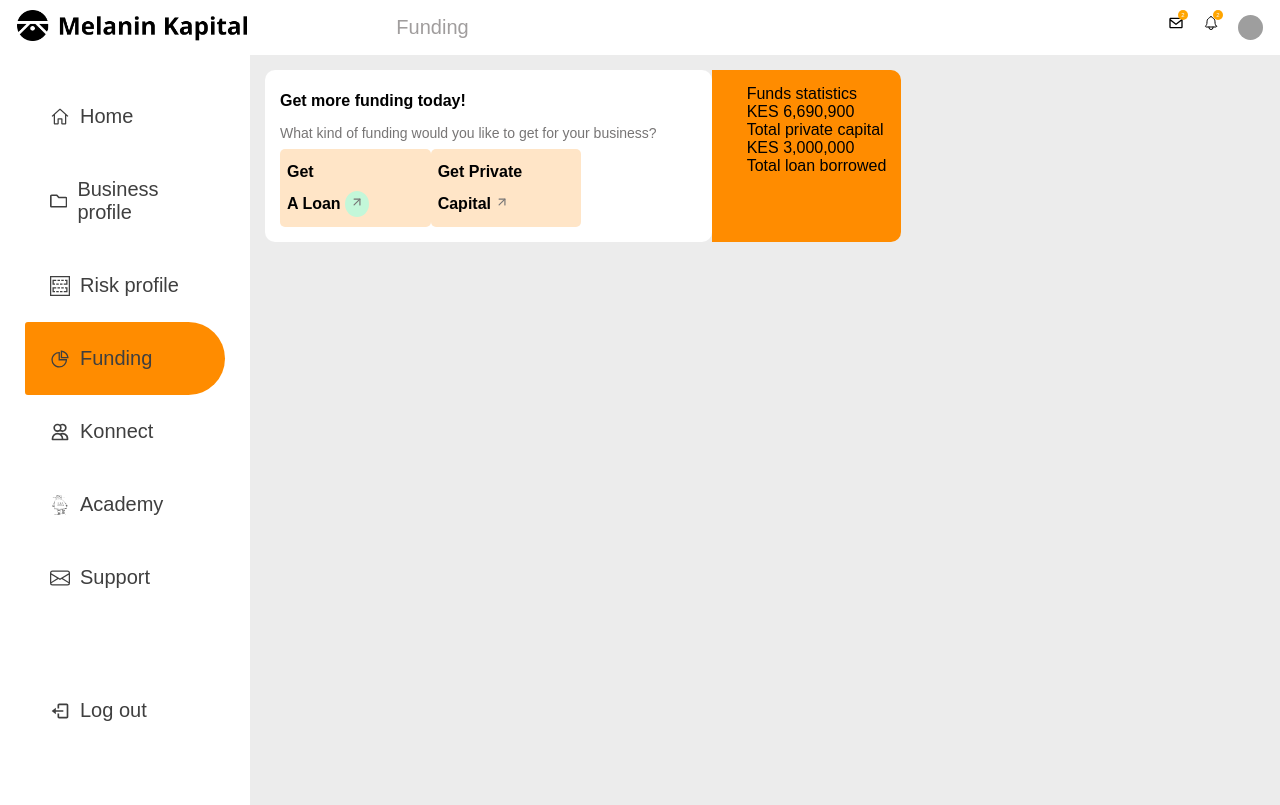
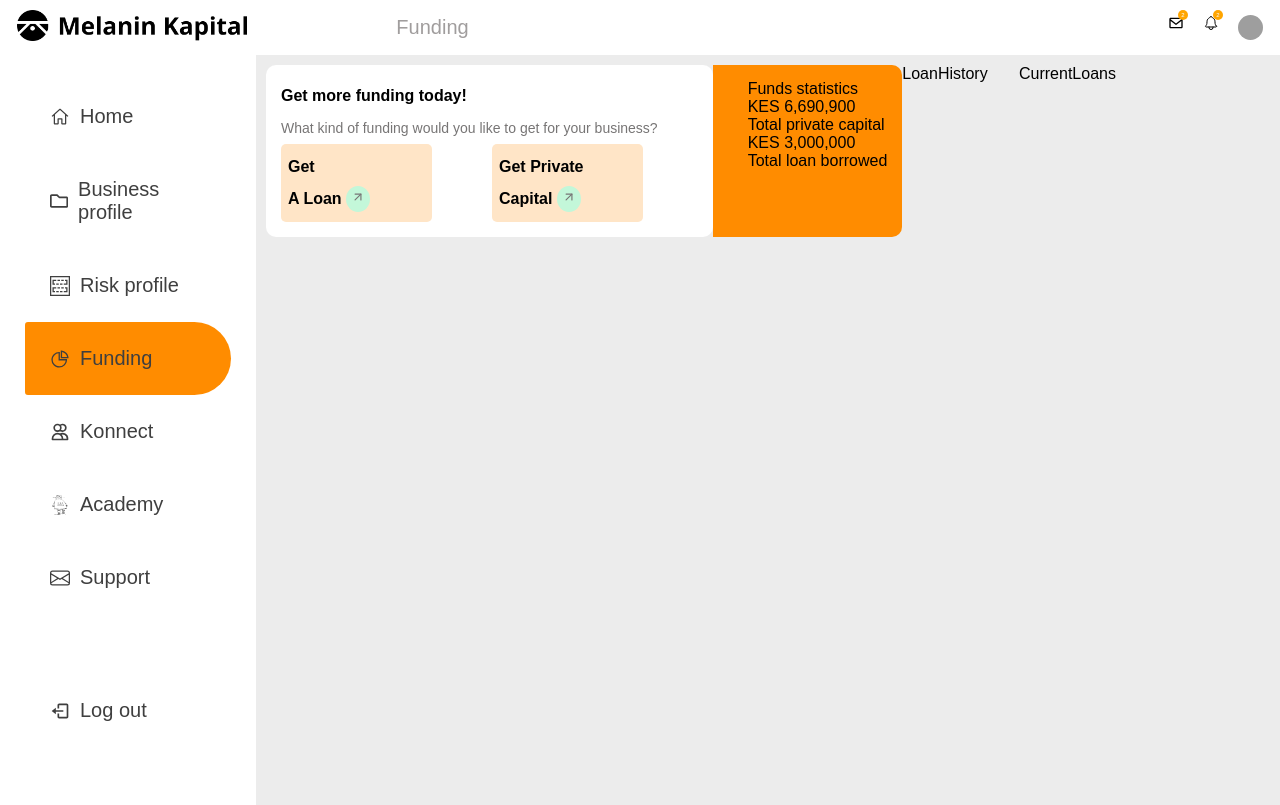
Before and after one commit to siccoo/melanin_kapital, a React (Create React App) app: page / in a window 1280 px wide. Built offline with nearby package versions, Linux system fonts and the light colour scheme; grey boxes are pictures that could not be loaded.

Commit message:
updates on components

```diff
--- a/src/components/currentLoans/CurrentLoans.jsx
+++ b/src/components/currentLoans/CurrentLoans.jsx
@@ -2,6 +2,6 @@
 
 export default function CurrentLoans() {
   return (
-    <div>CurrentLoans</div>
+    <div className='currentLoansWrapper'>CurrentLoans</div>
   )
 }
--- a/src/components/currentLoans/currentloans.css
+++ b/src/components/currentLoans/currentloans.css
@@ -0,0 +1,3 @@
+.currentLoansWrapper {
+    flex: 1;
+}
--- a/src/components/fundStatistics/FundStatistics.jsx
+++ b/src/components/fundStatistics/FundStatistics.jsx
@@ -1,6 +1,7 @@
 import "./fundstatistics.css";
 
 import { FiArrowUpRight } from "react-icons/fi";
+import LoanHistory from "../loanHistory/LoanHistory";
 
 export default function FundStatistics() {
   return (
@@ -10,18 +11,18 @@
         <span>
           What kind of funding would you like to get for your business?
         </span>
-        <div style={{display: 'flex'}}>
+        <div style={{display: 'flex',justifyContent:'space-between'}}>
         <div className="fundStatLoan">
           <p>
-            Get <br />A Loan{" "}
-            <span>
+            Get <br />A Loan{" "}{" "}
+            {" "}<span>
               <FiArrowUpRight />
             </span>
           </p>
         </div>
         <div className="fundStatCapital">
           <p>
-            Get Private Capital{" "}
+            Get Private <br />Capital{" "}
             <span>
               <FiArrowUpRight />
             </span>
@@ -42,6 +43,7 @@
           <span>Total loan borrowed</span>
         </div>
       </section>
+    <LoanHistory />
     </div>
   );
 }
--- a/src/components/fundStatistics/fundstatistics.css
+++ b/src/components/fundStatistics/fundstatistics.css
@@ -1,5 +1,5 @@
 .fundStatWrapper {
-  width: 100%;
+  flex: 3;
   display: flex;
 }
 
@@ -26,6 +26,8 @@
     width: 40%;
     padding: 7px;
     border-radius: 5px;
+    /* display: flex;
+    justify-content: space-between; */
 }
 
 .fundStatLoan span{
@@ -42,6 +44,12 @@
     border-radius: 5px;
 }
 
+.fundStatCapital span{
+    background: #c3f7d9;
+    border-radius: 50%;
+    padding: 5px;
+}
+
 .fundStatContainerOne {
   padding: 15px 15px 15px 35px;
   background: #ff8c00;
--- a/src/components/loanHistory/LoanHistory.jsx
+++ b/src/components/loanHistory/LoanHistory.jsx
@@ -2,6 +2,6 @@
 
 export default function LoanHistory() {
   return (
-    <div>LoanHistory</div>
+    <div className='loanHistoryWrapper'>LoanHistory</div>
   )
 }
--- a/src/components/loanHistory/loanhistory.css
+++ b/src/components/loanHistory/loanhistory.css
@@ -0,0 +1,4 @@
+.loanHistoryWrapper {
+    flex: 3;
+    display: flex;
+}
--- a/src/pages/home/Home.jsx
+++ b/src/pages/home/Home.jsx
@@ -1,10 +1,15 @@
+import CurrentLoans from '../../components/currentLoans/CurrentLoans'
 import FundStatistics from '../../components/fundStatistics/FundStatistics'
+
 import './home.css'
 
 export default function Home() {
   return (
     <div className='home'>
+        <div className='homeWidgets'>
         <FundStatistics />
+        <CurrentLoans />
+        </div>
     </div>
   )
 }
--- a/src/pages/home/home.css
+++ b/src/pages/home/home.css
@@ -1,8 +1,12 @@
 .home {
     flex: 4;
     background-color: #ececec;
-    padding: 15px;
-    height: calc(100vh - 50px);
+    /* height: calc(100vh - 50px);
     position: sticky;
-    top: 50px;
-  }
+    top: 50px; */
+}
+
+.homeWidgets {
+  display: flex;
+  margin: 10px;
+}
```
